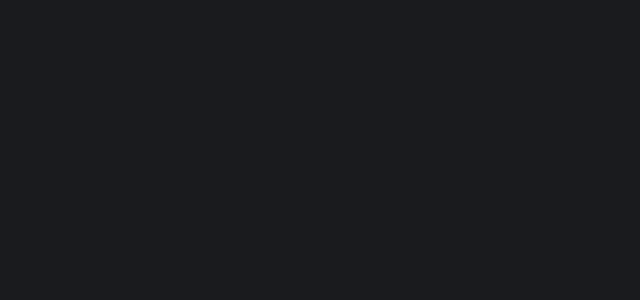
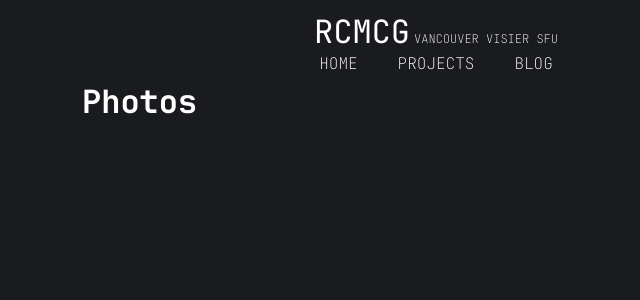
Before and after one commit to rcmcg/personal-website, a React (Vite) app in the folder rcmcg/: page /photos in a window 1280 px wide. Before the commit this address had no page. Shown: the top 300 px of the page, without its empty margins (184-824 px from the left). Built offline with nearby package versions, Linux system fonts and the light colour scheme.

Commit message:
add stub photos page

```diff
--- a/rcmcg/src/main.tsx
+++ b/rcmcg/src/main.tsx
@@ -10,6 +10,7 @@
 import BlogListing from "./pages/BlogListing.tsx";
 import Projects from "./pages/Projects.tsx";
 import ArticlePage from "./pages/ArticlePage.tsx";
+import PhotosPage from "./pages/PhotosPage.tsx";
 
 createRoot(document.getElementById('root')!).render(
   <StrictMode>
@@ -19,6 +20,7 @@
         <Route path={"/projects"} element={<Projects />}/>
         <Route path={"/blog"} element={<BlogListing />}/>
         <Route path={"/blog/:articleId"} element={<ArticlePage />}/>
+        <Route path={"/photos"} element={<PhotosPage />}/>
       </Routes>
     </BrowserRouter>
   </StrictMode>,
--- /dev/null
+++ b/rcmcg/src/pages/PhotosPage.tsx
@@ -0,0 +1,15 @@
+import Header from "../components/header/Header.tsx";
+
+function PhotosPage() {
+
+  return (
+    <>
+      <Header />
+      <div className={"viewing-margin"}>
+        <h1>Photos</h1>
+      </div>
+    </>
+  );
+}
+
+export default PhotosPage
```
